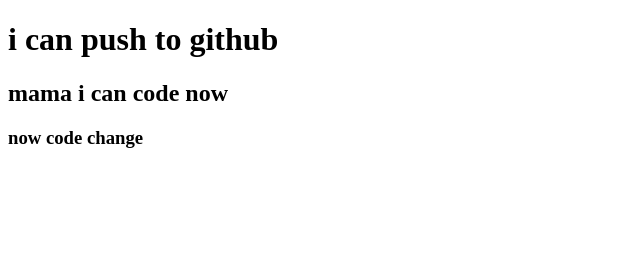
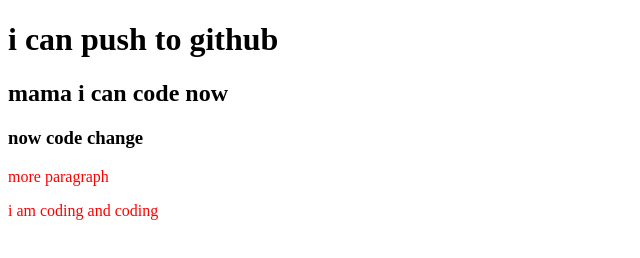
Before and after one commit to asadullahkhalid147/my-second-repo, a plain HTML site: page index.html in a window 1280 px wide. Shown: the whole page, without its empty margins (0-640 px from the left). Drawn offline with Linux system fonts and the light colour scheme.

Commit message:
style added

```diff
--- a/index.html
+++ b/index.html
@@ -10,5 +10,7 @@
     <h1>i can push to github</h1>
     <h2>mama i can code now</h2>
     <h3>now code change</h3>
+    <p>more paragraph</p><p>i am coding and coding</p>
+    <link rel="stylesheet" href="style.css">
 </body>
 </html>
--- /dev/null
+++ b/style.css
@@ -0,0 +1,3 @@
+p{
+    color:red;
+}
```
